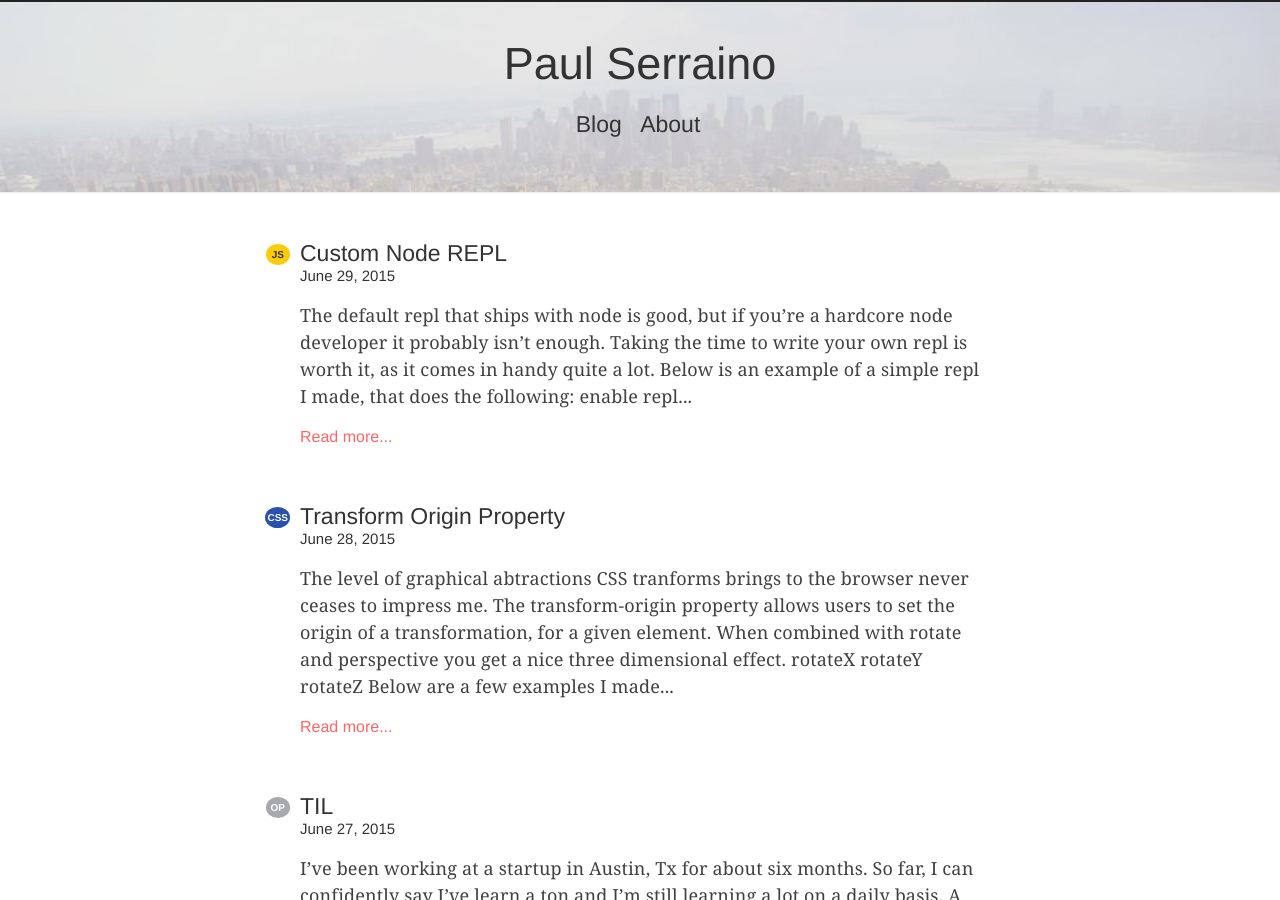
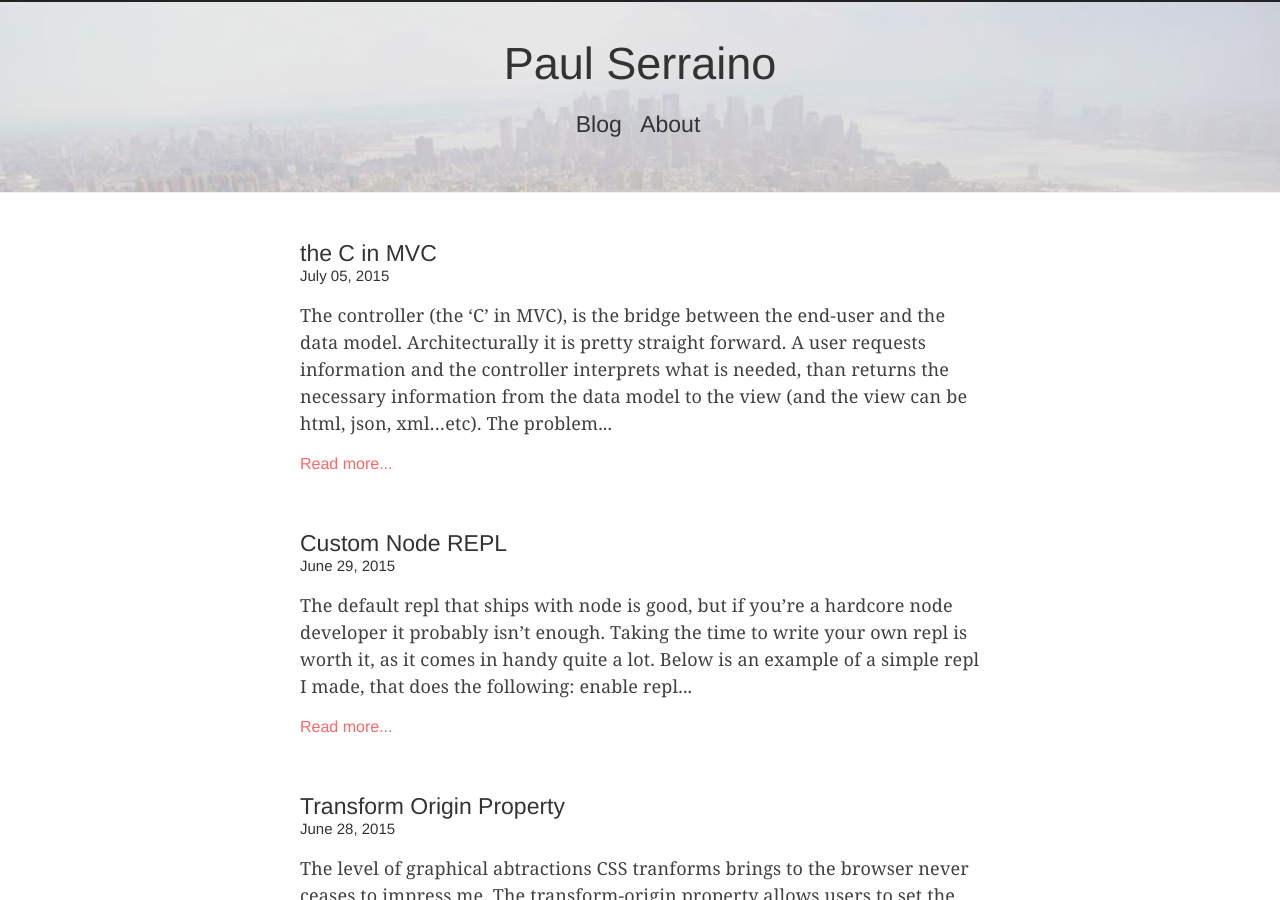
Before and after one commit to paulserraino/paulserraino.com, a Jekyll site: the page built from index.html, in a window 1280 px wide and 900 px high. Built offline with Jekyll 4.4.1, drawn with Linux system fonts in a browser that asks for light colours; nearby versions of some CDN libraries; the list of posts is cut into pages by our own code.

Commit message:
mvc post and rm tags

```diff
--- a/_posts/2015-06-27-today-i-learned.markdown
+++ b/_posts/2015-06-27-today-i-learned.markdown
@@ -4,7 +4,6 @@ title:  "TIL"
 date:   2015-06-27 18:07:59
 categories: opinion
 tags:
-  - op
 ---
 
 I've been working at a startup in Austin, Tx for about six months. So far, I can confidently say I've learn a ton and I'm still learning a lot on a daily basis.
--- a/_posts/2015-06-28-transform-origin.markdown
+++ b/_posts/2015-06-28-transform-origin.markdown
@@ -4,7 +4,6 @@ title:  "Transform Origin Property"
 date:   2015-06-28 19:07:59
 categories: web
 tags:
-  - css
 ---
 
 <style>
--- a/_posts/2015-06-29-custom-node-repl.markdown
+++ b/_posts/2015-06-29-custom-node-repl.markdown
@@ -4,7 +4,6 @@ title:  "Custom Node REPL"
 date:   2015-06-29 19:07:59
 categories: web
 tags:
-  - js
 ---
 
 The default repl that ships with node is good, but if you’re a hardcore node developer it probably isn’t enough. Taking the time to write your own repl is worth it, as it comes in handy quite a lot.
--- /dev/null
+++ b/_posts/2015-07-05-api-architecture.markdown
@@ -0,0 +1,31 @@
+---
+layout: post
+title:  "the C in MVC"
+date:   2015-07-05 18:07:59
+categories: web
+tags:
+---
+
+The controller (the 'C' in MVC), is the bridge between the end-user and the data model. Architecturally it is pretty straight forward. A user requests information and the controller interprets what is needed, than returns the necessary information from the data model to the view (and the view can be html, json, xml...etc). The problem is in how controllers are implemented. I would argue that poor implementation is the result of a misunderstanding of MVC architecture. The model can be any source of data, it does not necessarily need to be from your internal database. The model is simply some data source that can be interfaced. So the controller should really be database agnostic. If you're using an ORM in your controller, you're doing it wrong. I would advocate that the controller should act as a method, that executes a set of microservices. Those services would ideally perform data transformations, accessing internal or external data sources (whatever is most necessary).
+
+For example, lets say we have a some set RESTful endpoints.
+
+- POST   /api/model
+- GET    /api/model
+- GET    /api/model/:id
+- PUT    /api/model/:id
+- DELETE /api/model/:id
+
+Than the controller might be structured as such (and let's just pretend we're using node.js to pipe the data into a set of microservices).
+
+{% highlight javascript linenos %}
+module.exports.action = function (request, response) {
+  request
+    .pipe(microservice)
+    .pipe(microservice)
+    .pipe(microservice)
+    .pipe(response)
+}
+{% endhighlight %}
+
+A more "real world" example can be found [here](https://github.com/paulserraino/node-app-architecture).
```
